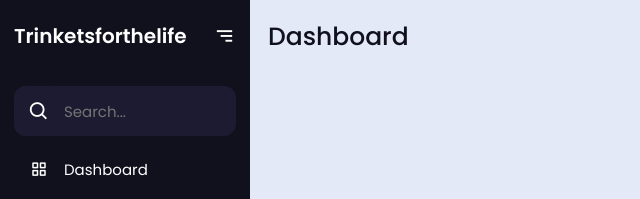
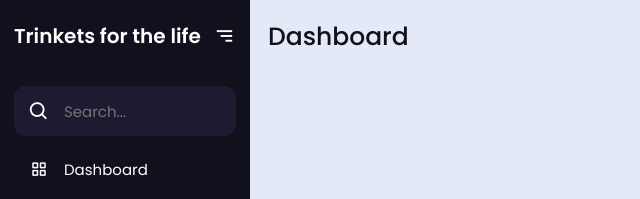
Before and after one commit to Luciano408/Luciano408.github.io, a plain HTML site: page index.html in a window 1280 px wide. Both pictures are taken after a click on the icon 39 px from the left and 36 px from the top of the page. Shown: the top 199 px of the page, 0-640 px from the left. Drawn offline with nearby package versions, Linux system fonts and the light colour scheme.

Commit message:
Update index.html

```diff
--- a/index.html
+++ b/index.html
@@ -12,8 +12,8 @@
 <body>
   <div class="sidebar">
      <div class="logo-details">
-   <!--   <i class='bx bxl-c-plus-plus icon'></i> -->
-        <div class="logo_name">Trinketsforthelife</div>
+   <!--   <i class='bx bxl-c-plus-plus icon'></i> el símbolito ese-->
+        <div class="logo_name">Trinkets for the life</div>
         <i class='bx bx-menu' id="btn" ></i>
     </div>
     <ul class="nav-list">
```
